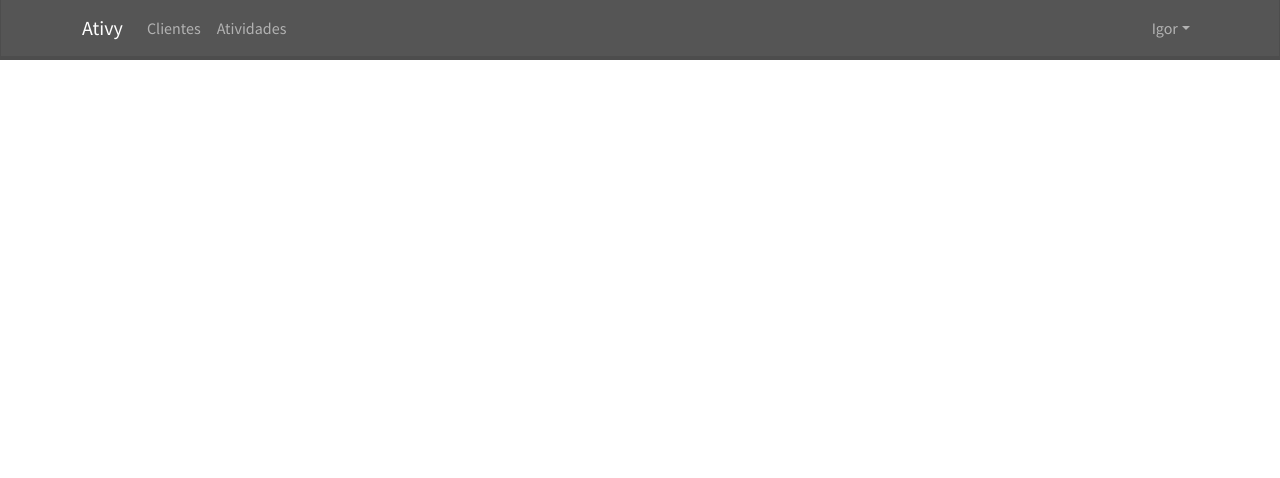
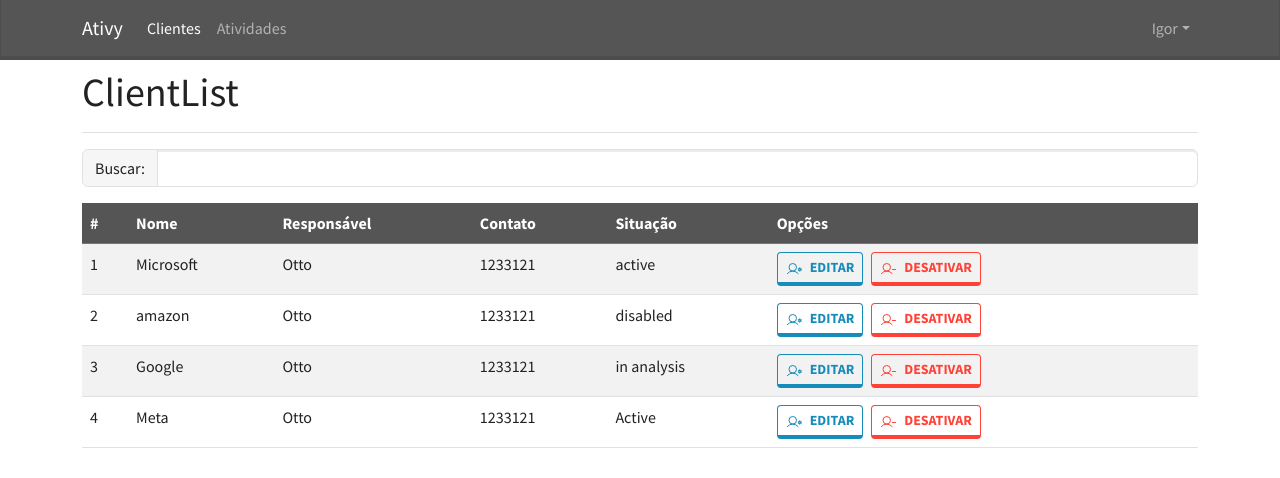
Before and after one commit to igor-cotrim/to-do-react-dotnet, a React (Create React App) app in the folder frontend/: page /cliente/lista in a window 1280 px wide. Shown: the top 478 px of the page. Built offline with nearby package versions, Linux system fonts and the light colour scheme.

Commit message:
feat: create page to client

```diff
--- a/frontend/src/App.tsx
+++ b/frontend/src/App.tsx
@@ -1,13 +1,15 @@
 import { Route, Switch } from "react-router-dom";
 
-import { Activities, Clients } from "./pages";
+import { ClientForm } from "./components";
+import { Activities, Clients, Dashboard } from "./pages";
 
 function App() {
   return (
     <Switch>
-      <Route path="/" exact component={Clients} />
-      <Route path="/atividades" component={Activities} />
-      <Route path="/clientes" component={Clients} />
+      <Route path="/" exact component={Dashboard} />
+      <Route path="/atividade/lista" component={Activities} />
+      <Route path="/cliente/lista" component={Clients} />
+      <Route path="/cliente/detalhe" component={ClientForm} />
     </Switch>
   );
 }
--- /dev/null
+++ b/frontend/src/components/Client/ClientForm/index.tsx
@@ -0,0 +1,12 @@
+import { Title } from "../../../components";
+
+const ClientForm = () => {
+  return (
+    <>
+      <Title title="ClientForm" />
+      <div></div>
+    </>
+  );
+};
+
+export default ClientForm;
--- /dev/null
+++ b/frontend/src/components/Client/ClientList/index.tsx
@@ -0,0 +1,87 @@
+import { UserGear, UserMinus } from "phosphor-react";
+import { Form, InputGroup } from "react-bootstrap";
+
+import { Title } from "../../../components";
+
+const clients = [
+  {
+    id: 1,
+    name: "Microsoft",
+    responsible: "Otto",
+    contact: "1233121",
+    status: "active",
+  },
+  {
+    id: 2,
+    name: "amazon",
+    responsible: "Otto",
+    contact: "1233121",
+    status: "disabled",
+  },
+  {
+    id: 3,
+    name: "Google",
+    responsible: "Otto",
+    contact: "1233121",
+    status: "in analysis",
+  },
+  {
+    id: 4,
+    name: "Meta",
+    responsible: "Otto",
+    contact: "1233121",
+    status: "Active",
+  },
+];
+
+const ClientList = () => {
+  return (
+    <>
+      <Title title="ClientList" />
+      <InputGroup className="mb-3 mt-3">
+        <InputGroup.Text>Buscar:</InputGroup.Text>
+        <Form.Control
+          aria-label="Default"
+          aria-describedby="inputGroup-sizing-default"
+        />
+      </InputGroup>
+      <table className="table table-striped table-hover">
+        <thead className="table-dark mt-3">
+          <tr>
+            <th scope="col">#</th>
+            <th scope="col">Nome</th>
+            <th scope="col">Responsável</th>
+            <th scope="col">Contato</th>
+            <th scope="col">Situação</th>
+            <th scope="col">Opções</th>
+          </tr>
+        </thead>
+        <tbody>
+          {clients.map((client) => (
+            <tr key={client.id}>
+              <td>{client.id}</td>
+              <td>{client.name}</td>
+              <td>{client.responsible}</td>
+              <td>{client.contact}</td>
+              <td>{client.status}</td>
+              <td>
+                <div>
+                  <button className="btn btn-sm btn-outline-primary me-2">
+                    <UserGear className="me-2" size={16} />
+                    Editar
+                  </button>
+                  <button className="btn btn-sm btn-outline-danger me-2">
+                    <UserMinus className="me-2" size={16} />
+                    Desativar
+                  </button>
+                </div>
+              </td>
+            </tr>
+          ))}
+        </tbody>
+      </table>
+    </>
+  );
+};
+
+export default ClientList;
--- a/frontend/src/components/Menu/index.tsx
+++ b/frontend/src/components/Menu/index.tsx
@@ -10,10 +10,10 @@ const Menu = () => (
       <Navbar.Toggle aria-controls="basic-navbar-nav" />
       <Navbar.Collapse id="basic-navbar-nav">
         <Nav className="me-auto">
-          <Nav.Link as={NavLink} to="/clientes" activeClassName="active">
+          <Nav.Link as={NavLink} to="/cliente/lista" activeClassName="active">
             Clientes
           </Nav.Link>
-          <Nav.Link as={NavLink} to="/atividades" activeClassName="active">
+          <Nav.Link as={NavLink} to="/atividade/lista" activeClassName="active">
             Atividades
           </Nav.Link>
         </Nav>
--- a/frontend/src/components/index.ts
+++ b/frontend/src/components/index.ts
@@ -1,5 +1,7 @@
 export { default as ActivityForm } from "./Activity/ActivityForm";
 export { default as ActivityItem } from "./Activity/ActivityItem";
 export { default as ActivityList } from "./Activity/ActivityList";
+export { default as ClientForm } from "./Client/ClientForm";
+export { default as ClientList } from "./Client/ClientList";
 export { default as Menu } from "./Menu";
 export { default as Title } from "./Title";
--- a/frontend/src/pages/Clients/index.tsx
+++ b/frontend/src/pages/Clients/index.tsx
@@ -1,5 +1,7 @@
+import { ClientList } from "../../components";
+
 const Clients = () => {
-  return <div>Clients</div>;
+  return <ClientList />;
 };
 
 export default Clients;
--- /dev/null
+++ b/frontend/src/pages/Dashboard/index.tsx
@@ -0,0 +1,12 @@
+import { Title } from "../../components";
+
+const Dashboard = () => {
+  return (
+    <>
+      <Title title="dashboard" />
+      <div>Cards virao aqui...</div>
+    </>
+  );
+};
+
+export default Dashboard;
--- a/frontend/src/pages/index.ts
+++ b/frontend/src/pages/index.ts
@@ -1,2 +1,3 @@
+export { default as Activities } from "./Activities";
 export { default as Clients } from "./Clients";
-export { default as Activities } from "./Activities";
+export { default as Dashboard } from "./Dashboard";
```
